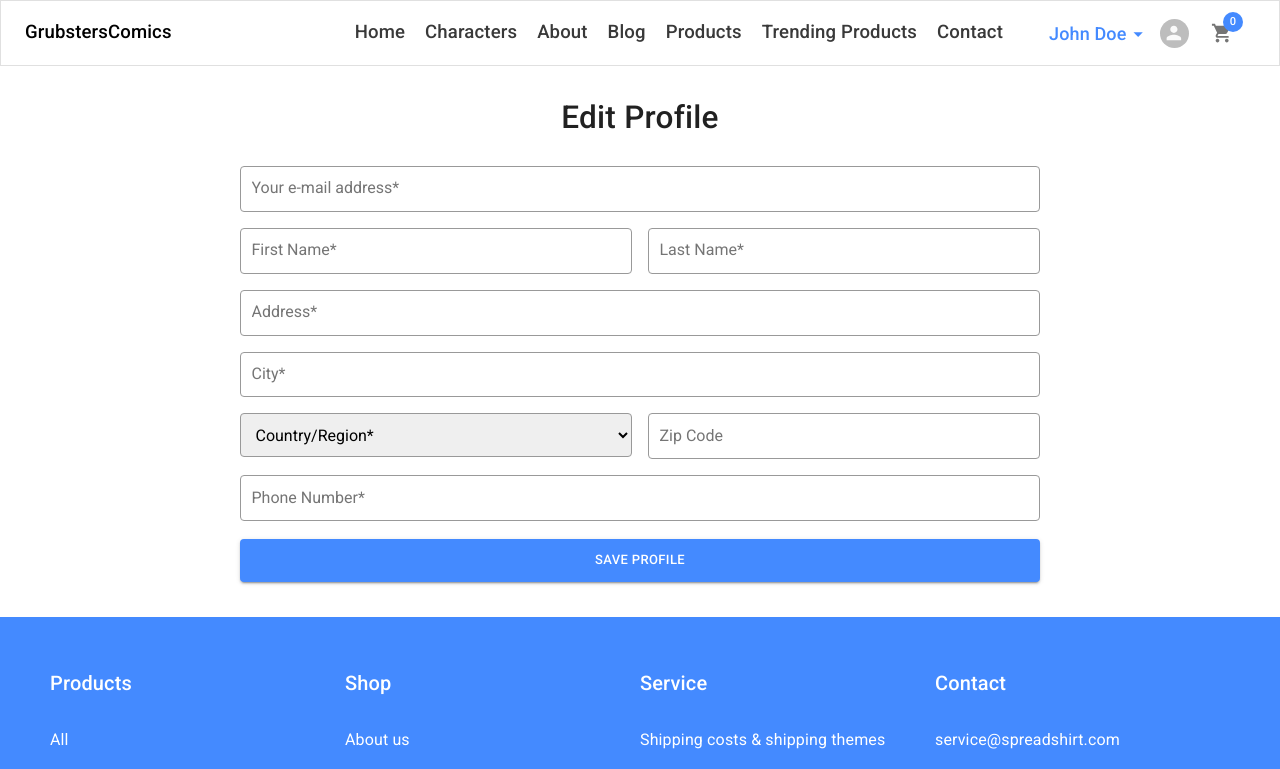
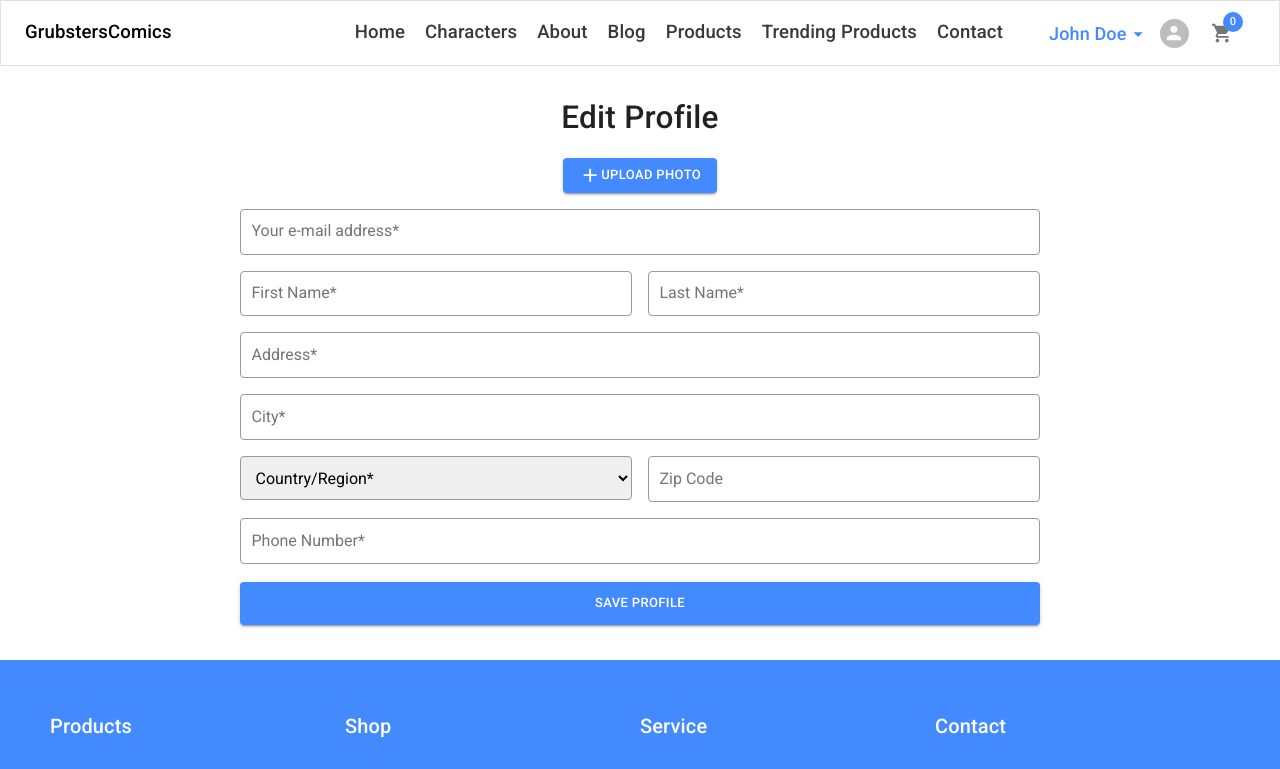
Before and after one commit to hashimtbox/eco-rect-app, a React (Create React App) app: page /editprofile in a window 1280 px wide. Shown: the top 769 px of the page. Built offline with nearby package versions, Linux system fonts and the light colour scheme.

Commit message:
profile image upload option in edit profile screen

```diff
--- a/src/components/EditProfile.js
+++ b/src/components/EditProfile.js
@@ -6,6 +6,7 @@ import { blue } from "@material-ui/core/colors";
 import { Formik, Form, Field } from "formik";
 import * as Yup from "yup";
 import { countryNames } from "../utils/countries";
+import AddIcon from "@material-ui/icons/Add";
 
 const useStyles = makeStyles((theme) => ({
   margin: {
@@ -82,6 +83,7 @@ function EditProfile() {
 
         <Formik
           initialValues={{
+            profile_image: "",
             email: "",
             firstName: "",
             lastName: "",
@@ -96,8 +98,42 @@ function EditProfile() {
             console.log(values);
           }}
         >
-          {({ errors, touched }) => (
+          {({ values, errors, touched, handleSubmit, setFieldValue }) => (
             <Form className="form-profile-edit">
+              <div
+                style={{
+                  display: "flex",
+                  justifyContent: "center",
+                  flexDirection: "column",
+                  alignItems: "center",
+                }}
+              >
+                <div>
+                  <Thumb file={values.profile_image} />
+                </div>
+                <label htmlFor="profile_image">
+                  <input
+                    style={{ display: "none" }}
+                    id="profile_image"
+                    name="profile_image"
+                    type="file"
+                    accept="image/*"
+                    onChange={(event) => {
+                      setFieldValue(
+                        "profile_image",
+                        event.currentTarget.files[0]
+                      );
+                    }}
+                  />
+                  <Button
+                    color="secondary"
+                    variant="contained"
+                    component="span"
+                  >
+                    <AddIcon /> Upload photo
+                  </Button>{" "}
+                </label>
+              </div>
               <Field
                 className="form-input"
                 placeholder="Your e-mail address*"
@@ -217,3 +253,50 @@ function EditProfile() {
   );
 }
 export default EditProfile;
+
+class Thumb extends React.Component {
+  state = {
+    loading: false,
+    thumb: undefined,
+  };
+
+  componentWillReceiveProps(nextProps) {
+    if (!nextProps.file) {
+      return;
+    }
+
+    this.setState({ loading: true }, () => {
+      let reader = new FileReader();
+
+      reader.onloadend = () => {
+        this.setState({ loading: false, thumb: reader.result });
+      };
+
+      reader.readAsDataURL(nextProps.file);
+    });
+  }
+
+  render() {
+    const { file } = this.props;
+    const { loading, thumb } = this.state;
+
+    if (!file) {
+      return null;
+    }
+
+    if (loading) {
+      return <p>loading...</p>;
+    }
+
+    return (
+      <img
+        src={thumb}
+        alt={file.name}
+        height={150}
+        width={150}
+        className="mb-3"
+        style={{ borderRadius: "50%" }}
+      />
+    );
+  }
+}
```
